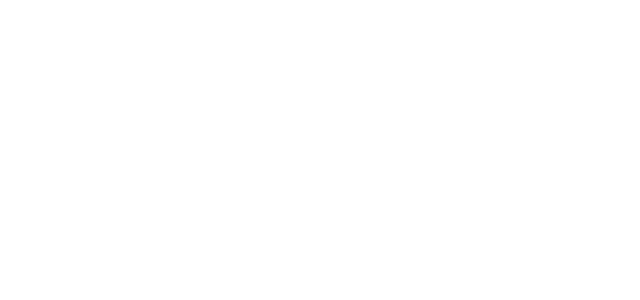
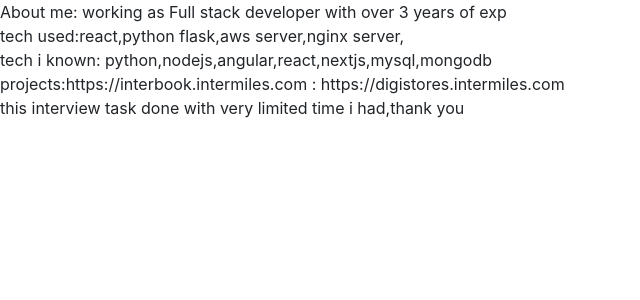
Before and after one commit to amaaanpatel/todolist, a React (Create React App) app in the folder todo/: page /about in a window 1280 px wide. Shown: the top 300 px of the page, without its empty margins (0-640 px from the left). Built offline with nearby package versions, Linux system fonts and the light colour scheme.

Commit message:
wip done

```diff
--- /dev/null
+++ b/todo/src/Pages/about/about.js
@@ -0,0 +1,18 @@
+import React, { Component } from "react";
+
+class About extends Component {
+    constructor() {
+        super();
+    }
+    render() {
+        return (<>
+            <div>About me: working as Full stack developer with over 3 years of exp </div>
+            <div>tech used:react,python flask,aws server,nginx server,</div>
+            <div>tech i known: python,nodejs,angular,react,nextjs,mysql,mongodb</div>
+            <div>projects:<a>https://interbook.intermiles.com</a> : <a>https://digistores.intermiles.com</a></div>
+            <div>this interview task done with very limited time i had,thank you</div>
+        </>)
+    }
+}
+
+export default About;
--- a/todo/src/index.js
+++ b/todo/src/index.js
@@ -4,6 +4,7 @@ import './index.css';
 import Home from './Pages/Home/Home'
 import bucket from './Pages/bucket/bucket'
 import reportWebVitals from './reportWebVitals';
+import About from './Pages/about/about'
 import {
   Route,
   BrowserRouter as Router,
@@ -17,6 +18,7 @@ ReactDOM.render(
       <Switch>
         <Route exact path="/" component={Home} />
         <Route exact path="/bucket" component={bucket} />
+        <Route exact path="/about" component={About} />
       </Switch>
     </Router>
   </React.StrictMode>,
```
Also changed, not shown: 1 other file (tests, documents, lock files or other folders).
